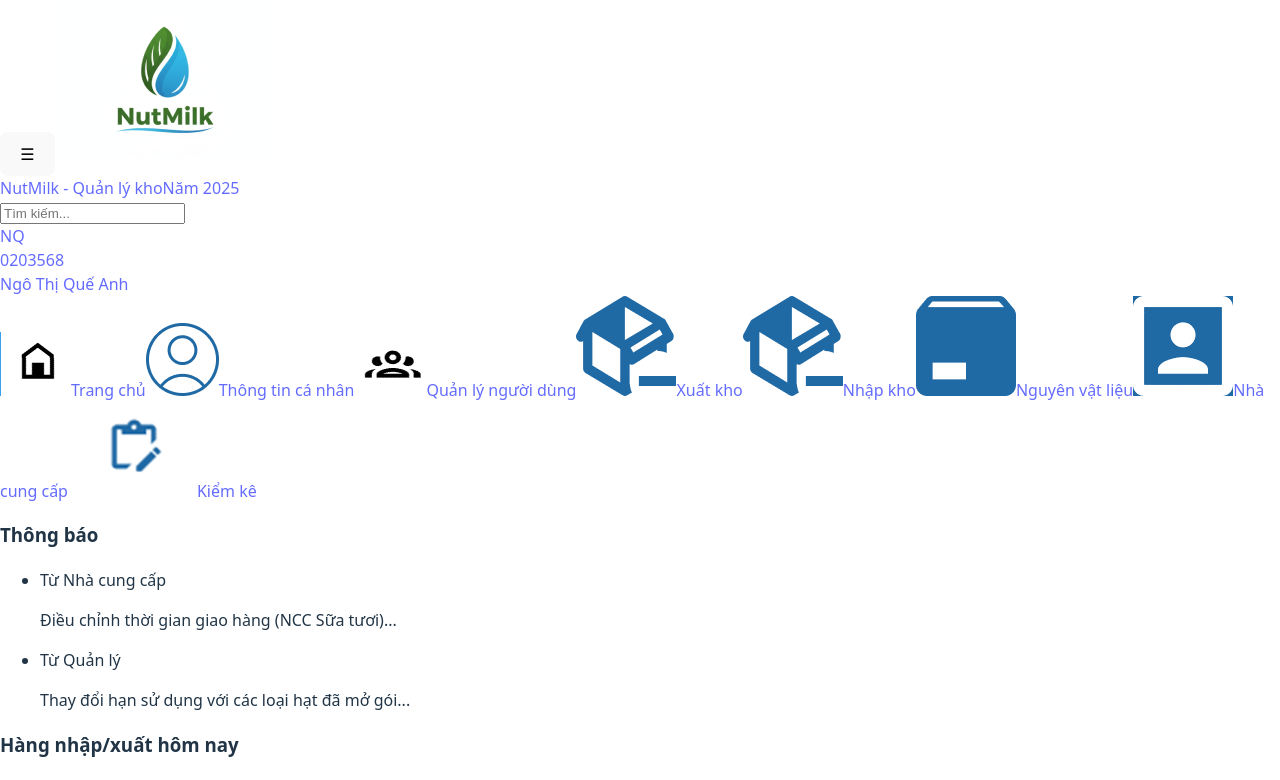
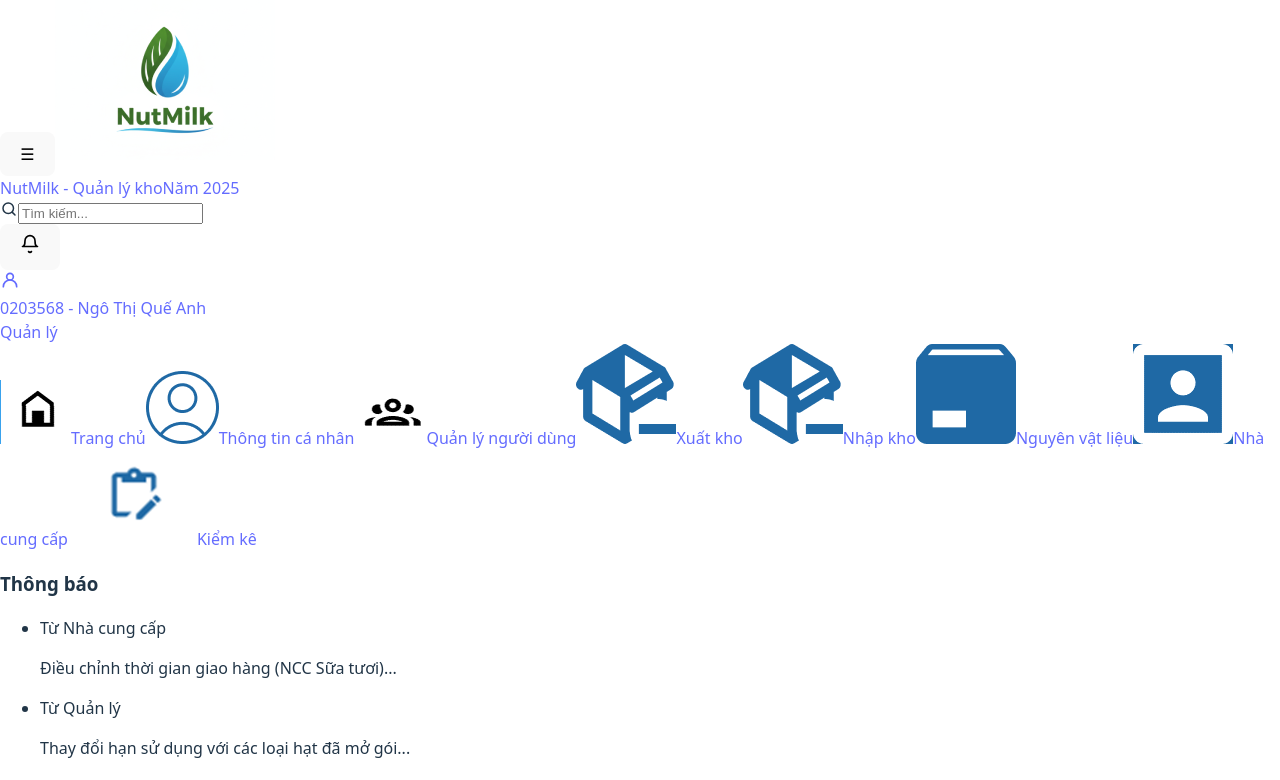
Before and after one commit to nguyentatmanh/DA-CNPM-HUCE, a React (Vite) app: page / in a window 1280 px wide. Shown: the top 780 px of the page. Built offline with nearby package versions, Linux system fonts and the light colour scheme; the HTML template or start-up script is replaced by a standard one.

Commit message:
Update header search and user chip layout

```diff
--- a/src/components/layout/Header.jsx
+++ b/src/components/layout/Header.jsx
@@ -25,19 +25,66 @@ function Header({ onMenuClick }) {
       </div>
 
       <div className="app-header-center">
-        <input
-          className="search-input"
-          placeholder="Tìm kiếm..."
-          type="text"
-        />
+        <div className="search-field">
+          <span className="search-icon" aria-hidden="true">
+            <svg
+              viewBox="0 0 24 24"
+              width="18"
+              height="18"
+              fill="none"
+              stroke="currentColor"
+              strokeWidth="2"
+              strokeLinecap="round"
+              strokeLinejoin="round"
+            >
+              <circle cx="11" cy="11" r="7" />
+              <path d="M20 20l-3.5-3.5" />
+            </svg>
+          </span>
+          <input
+            className="search-input"
+            placeholder="Tìm kiếm..."
+            type="text"
+          />
+        </div>
       </div>
 
       <div className="app-header-right">
+        <button className="notification-button" aria-label="Thông báo">
+          <svg
+            viewBox="0 0 24 24"
+            width="20"
+            height="20"
+            fill="none"
+            stroke="currentColor"
+            strokeWidth="2"
+            strokeLinecap="round"
+            strokeLinejoin="round"
+          >
+            <path d="M18 8a6 6 0 0 0-12 0c0 7-3 7-3 7h18s-3 0-3-7" />
+            <path d="M13.73 21a2 2 0 0 1-3.46 0" />
+          </svg>
+          <span className="notification-badge" aria-hidden="true" />
+        </button>
         <Link to="/profile" className="user-chip">
-          <div className="user-avatar">NQ</div>
+          <div className="user-avatar" aria-hidden="true">
+            <svg
+              viewBox="0 0 24 24"
+              width="20"
+              height="20"
+              fill="none"
+              stroke="currentColor"
+              strokeWidth="2"
+              strokeLinecap="round"
+              strokeLinejoin="round"
+            >
+              <circle cx="12" cy="8" r="4" />
+              <path d="M4 20a8 8 0 0 1 16 0" />
+            </svg>
+          </div>
           <div className="user-info">
-            <div className="user-id">0203568</div>
-            <div className="user-name">Ngô Thị Quế Anh</div>
+            <div className="user-name">0203568 - Ngô Thị Quế Anh</div>
+            <div className="user-role">Quản lý</div>
           </div>
         </Link>
       </div>
--- a/src/styles/globals.css
+++ b/src/styles/globals.css
@@ -55,12 +55,13 @@ body {
 /* Header */
 
 .app-header {
-  height: 64px;
+  height: 80px;
   display: flex;
   align-items: center;
-  padding: 0 24px;
+  padding: 0 28px;
   background: #ffffff;
-  box-shadow: 0 2px 8px rgba(15, 23, 42, 0.06);
+  border-bottom: 1px solid #e5e7eb;
+  box-shadow: 0 2px 10px rgba(15, 23, 42, 0.04);
   z-index: 20;
 }
 
@@ -119,31 +120,79 @@ body {
   justify-content: center;
 }
 
-.search-input {
+.search-field {
   width: 60%;
   max-width: 520px;
-  padding: 8px 14px;
+  display: flex;
+  align-items: center;
+  gap: 10px;
+  padding: 6px 16px;
   border-radius: 999px;
   border: 1px solid var(--border-soft);
-  background: #f9fafb;
+  background: #f8fafc;
+}
+
+.search-icon {
+  display: inline-flex;
+  align-items: center;
+  justify-content: center;
+  color: var(--text-muted);
+}
+
+.search-input {
+  width: 100%;
+  border: none;
+  background: transparent;
+  font-size: 14px;
+  color: var(--text-primary);
+  outline: none;
 }
 
 .app-header-right {
   display: flex;
   align-items: center;
+  gap: 16px;
+}
+
+.notification-button {
+  position: relative;
+  border: 1px solid var(--border-soft);
+  background: #ffffff;
+  width: 40px;
+  height: 40px;
+  border-radius: 999px;
+  display: inline-flex;
+  align-items: center;
+  justify-content: center;
+  cursor: pointer;
+  color: #0f172a;
+}
+
+.notification-badge {
+  position: absolute;
+  top: 8px;
+  right: 8px;
+  width: 8px;
+  height: 8px;
+  border-radius: 999px;
+  background: #ef4444;
+  box-shadow: 0 0 0 2px #ffffff;
 }
 
 .user-chip {
   display: flex;
   align-items: center;
   gap: 10px;
+  padding: 6px 12px;
+  border-radius: 999px;
+  border: 1px solid var(--border-soft);
   text-decoration: none;
   color: inherit;
 }
 
 .user-avatar {
-  width: 32px;
-  height: 32px;
+  width: 36px;
+  height: 36px;
   border-radius: 999px;
   background: var(--primary-soft);
   display: flex;
@@ -156,14 +205,17 @@ body {
 .user-info {
   display: flex;
   flex-direction: column;
-  font-size: 12px;
-}
-
-.user-id {
-  font-weight: 600;
+  font-size: 13px;
+  gap: 2px;
 }
 
 .user-name {
+  font-weight: 600;
+  color: #0f172a;
+}
+
+.user-role {
+  font-size: 12px;
   color: var(--text-muted);
 }
 
@@ -670,7 +722,7 @@ body {
     padding: 16px;
   }
 
-  .search-input {
+  .search-field {
     width: 100%;
   }
 
```
